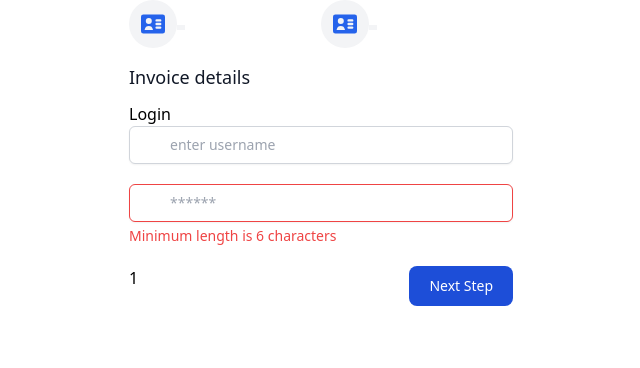
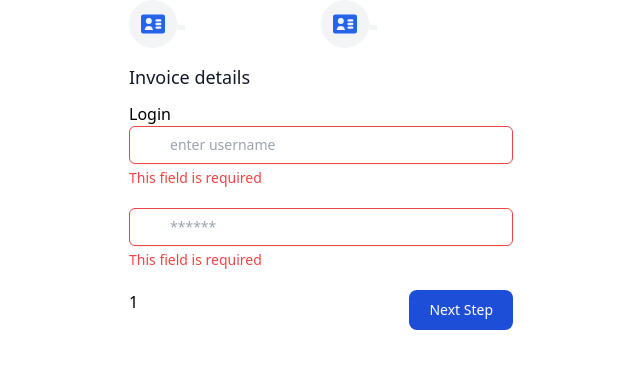
Before and after one commit to mehrnaz-ghaffar/ocserv-frontend, a Vue app: page / in a window 1280 px wide. Shown: the top 368 px of the page, without its empty margins (319-959 px from the left). Built offline with nearby package versions, Linux system fonts and the light colour scheme; no server answers.

Commit message:
fix:fixed input error compute error

```diff
--- a/src/UI/OInput.vue
+++ b/src/UI/OInput.vue
@@ -30,9 +30,9 @@
 </template>
 
 <script setup lang="ts">
-import { computed, onMounted } from "vue";
+import { computed, onMounted, watch } from "vue";
 
-const modelValue = defineModel("modelValue");
+const modelValue = defineModel<string>("modelValue");
 
 // Props
 interface Props {
@@ -56,24 +56,20 @@ const props = withDefaults(defineProps<Props>(), {
 
 // Internal state
 const error = computed(() => {
-  console.log("computed happening", modelValue);
-
   if (!props.rules || props.rules.length === 0) return false;
 
   for (const rule of props.rules) {
-    const result = rule(modelValue);
+    const result = rule(modelValue.value);
     if (result !== true) return true;
   }
   return false;
 });
 
 const errorMessage = computed(() => {
-  console.log("errorMessage happening", modelValue);
-
   if (!props.rules || props.rules.length === 0) return "";
 
   for (const rule of props.rules) {
-    const result = rule(modelValue);
+    const result = rule(modelValue.value);
     if (typeof result === "string") return result;
   }
   return "";
--- a/src/components/authentiacate/components/loginForm.vue
+++ b/src/components/authentiacate/components/loginForm.vue
@@ -15,7 +15,6 @@
         :inputType="field.inputType"
       >
       </component>
-      {{ inputFields[fieldIndex].model }}
     </div>
   </div>
 </template>
```
